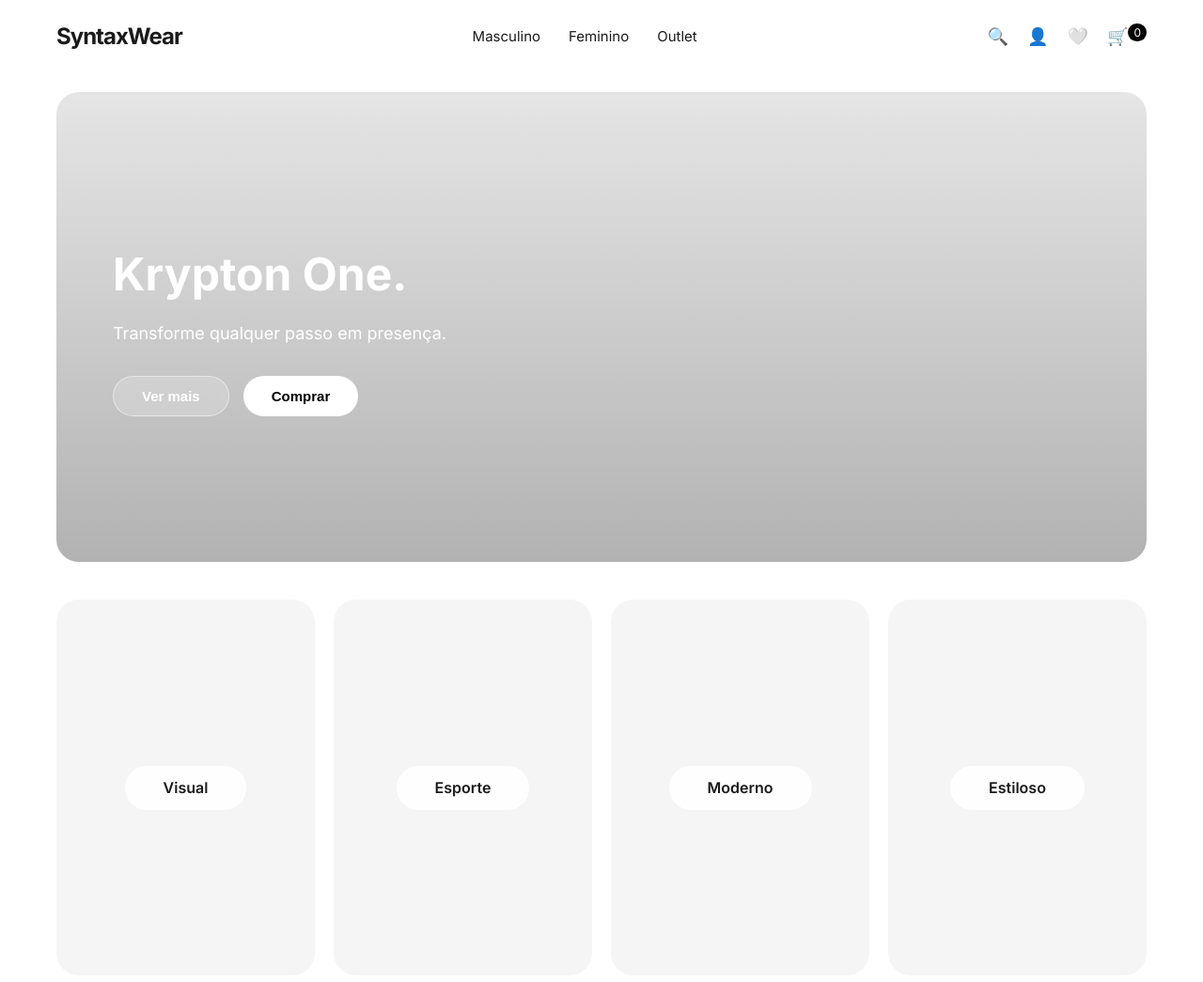
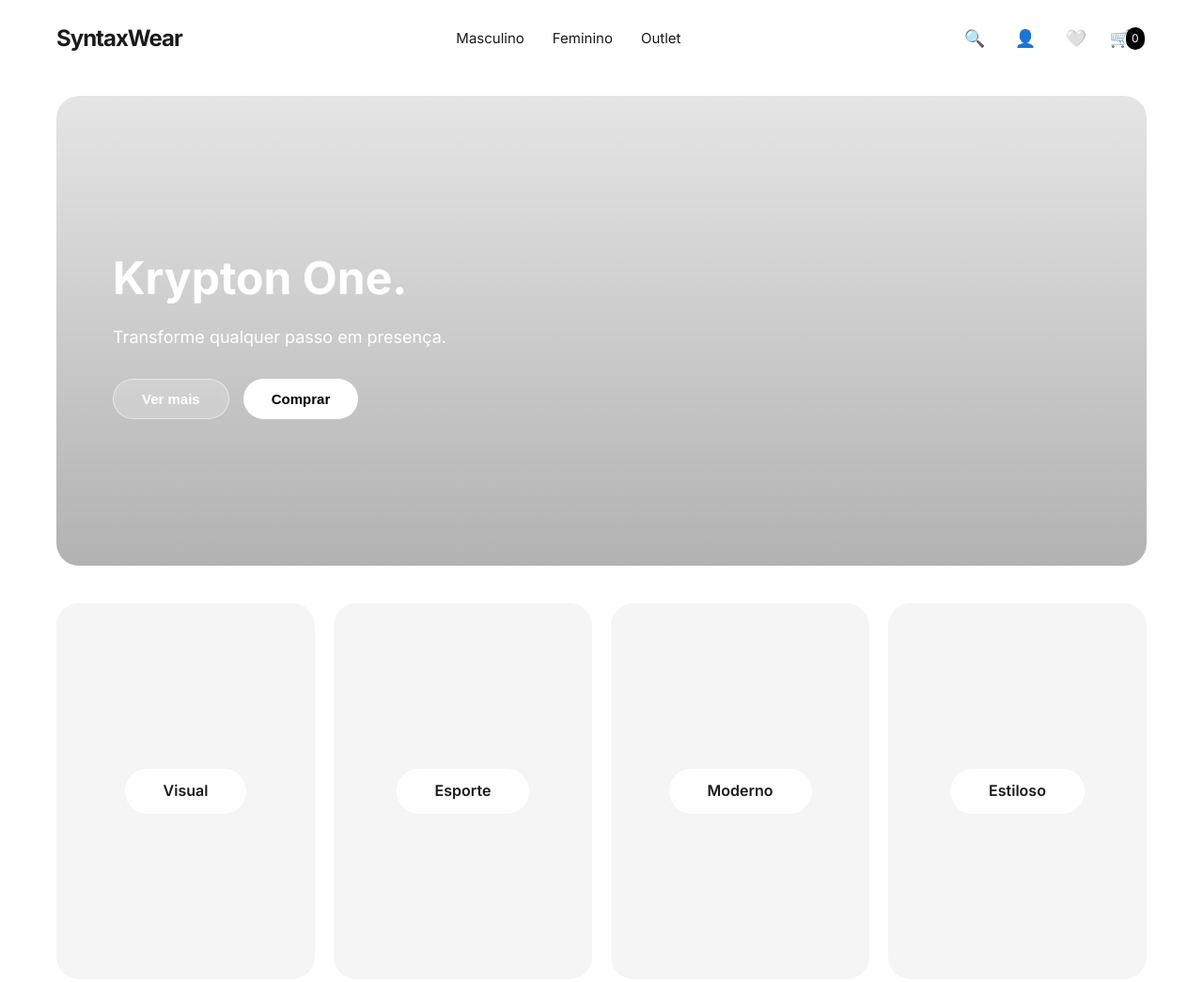
Before and after one commit to Ana-Karoline-Tech/E-commerce-SytaxWear-DevEmDobro, a website: page index.html in a window 1280 px wide. Shown: the top 1045 px of the page at 94% size. Drawn offline with Linux system fonts and the light colour scheme.

Commit message:
feat: refatora estilos do cabeçalho para melhor organização e consistência

```diff
--- a/css/header.css
+++ b/css/header.css
@@ -38,15 +38,30 @@
 
 .header__icons {
   display: flex;
-    gap: 20px;
+  gap: 12px;
   align-items: center;
 }
 
-.header__icon-link, .header__cart-link {
+.header__icon-link,
+.header__cart-link {
+  display: inline-flex;
+  align-items: center;
+  justify-content: center;
+  width: 42px;
+  height: 42px;
   font-size: 18px;
-    transition: var(--transition);
   text-decoration: none;
   color: inherit;
+  border-radius: 50%;
+  transition:
+    background-color 0.2s ease,
+    transform 0.2s ease;
+}
+
+.header__icon-link:hover,
+.header__cart-link:hover {
+  background-color: rgba(255, 255, 255, 0.1);
+  transform: translateY(-1px);
 }
 
 .header__cart-count {
```
Lines whose indentation alone changed are shown as unchanged.
